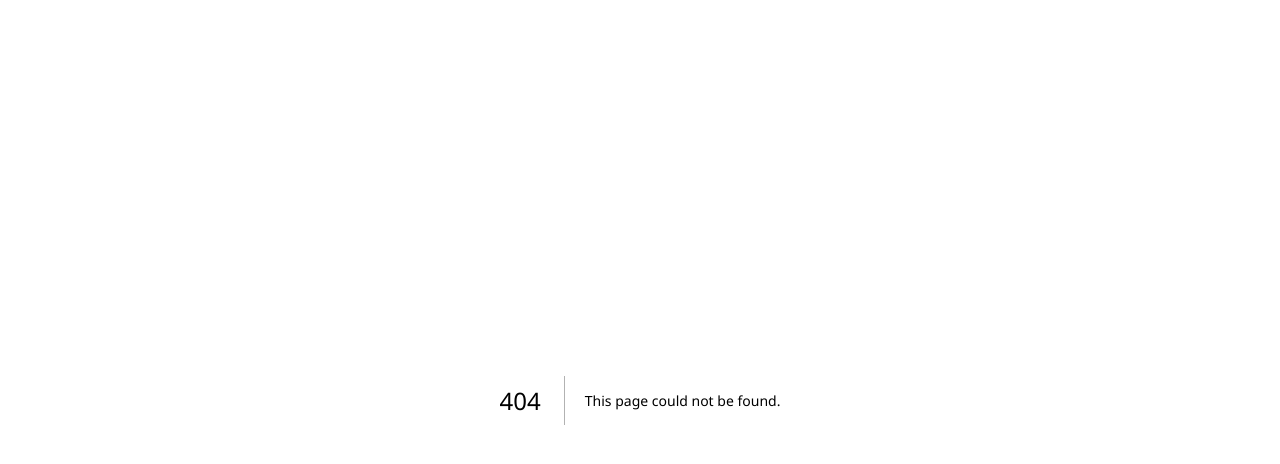
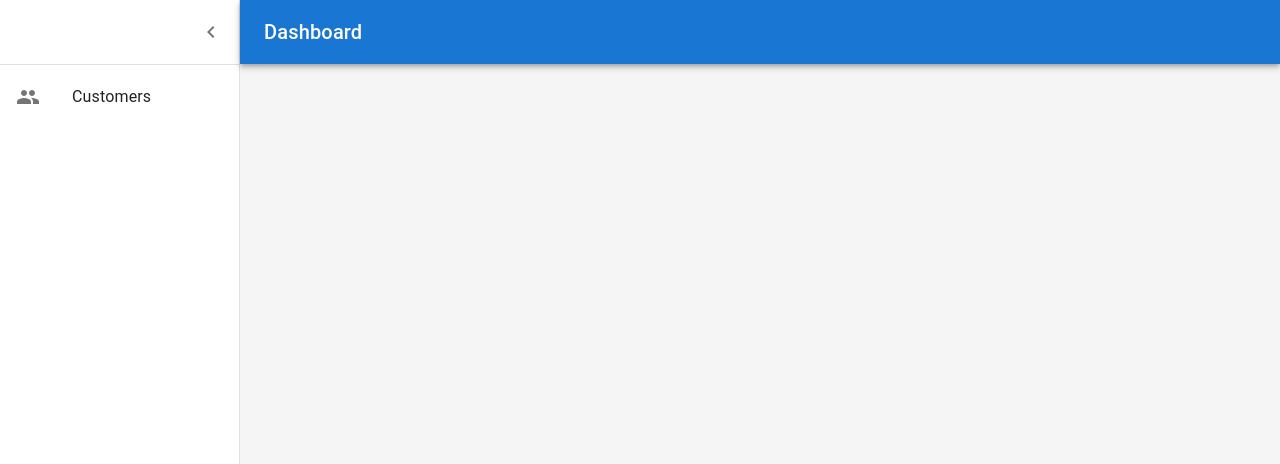
Before and after one commit to rfkevin/project, a Next.js app: page /admin/users in a window 1280 px wide. Before the commit this address had no page. Shown: the top 464 px of the page. Built offline with nearby package versions, Linux system fonts and the light colour scheme.

Commit message:
dashboard

```diff
--- /dev/null
+++ b/app/admin/users/listItems.jsx
@@ -0,0 +1,20 @@
+import * as React from 'react';
+import ListItemButton from '@mui/material/ListItemButton';
+import ListItemIcon from '@mui/material/ListItemIcon';
+import ListItemText from '@mui/material/ListItemText';
+
+
+
+import PeopleIcon from '@mui/icons-material/People';
+
+export const mainListItems = (
+  <React.Fragment>
+   <ListItemButton>
+      <ListItemIcon>
+        <PeopleIcon />
+      </ListItemIcon>
+      <ListItemText primary="Customers" />
+    </ListItemButton>
+
+  </React.Fragment>
+);
--- /dev/null
+++ b/app/admin/users/page.css
@@ -0,0 +1,3 @@
+.h1{
+position: relative;
+};
--- /dev/null
+++ b/app/admin/users/page.jsx
@@ -0,0 +1,151 @@
+"use client"
+import * as React from 'react';
+import { styled, createTheme, ThemeProvider } from '@mui/material/styles';
+import CssBaseline from '@mui/material/CssBaseline';
+import MuiDrawer from '@mui/material/Drawer';
+import Box from '@mui/material/Box';
+import MuiAppBar from '@mui/material/AppBar';
+import Toolbar from '@mui/material/Toolbar';
+import List from '@mui/material/List';
+import Typography from '@mui/material/Typography';
+import Divider from '@mui/material/Divider';
+import IconButton from '@mui/material/IconButton';
+import Badge from '@mui/material/Badge';
+import {mainListItems} from './listItems';
+import MenuIcon from '@mui/icons-material/Menu';
+import ChevronLeftIcon from '@mui/icons-material/ChevronLeft';
+import NotificationsIcon from '@mui/icons-material/Notifications';
+
+const drawerWidth = 240;
+
+const AppBar = styled(MuiAppBar, {
+  shouldForwardProp: (prop) => prop !== 'open',
+})(({ theme, open }) => ({
+  zIndex: theme.zIndex.drawer + 1,
+  transition: theme.transitions.create(['width', 'margin'], {
+    easing: theme.transitions.easing.sharp,
+    duration: theme.transitions.duration.leavingScreen,
+  }),
+  ...(open && {
+    marginLeft: drawerWidth,
+    width: `calc(100% - ${drawerWidth}px)`,
+    transition: theme.transitions.create(['width', 'margin'], {
+      easing: theme.transitions.easing.sharp,
+      duration: theme.transitions.duration.enteringScreen,
+    }),
+  }),
+}));
+
+const Drawer = styled(MuiDrawer, { shouldForwardProp: (prop) => prop !== 'open' })(
+  ({ theme, open }) => ({
+    '& .MuiDrawer-paper': {
+      position: 'relative',
+      whiteSpace: 'nowrap',
+      width: drawerWidth,
+      transition: theme.transitions.create('width', {
+        easing: theme.transitions.easing.sharp,
+        duration: theme.transitions.duration.enteringScreen,
+      }),
+      boxSizing: 'border-box',
+      ...(!open && {
+        overflowX: 'hidden',
+        transition: theme.transitions.create('width', {
+          easing: theme.transitions.easing.sharp,
+          duration: theme.transitions.duration.leavingScreen,
+        }),
+        width: theme.spacing(7),
+        [theme.breakpoints.up('sm')]: {
+          width: theme.spacing(9),
+        },
+      }),
+    },
+  }),
+);
+
+// TODO remove, this demo shouldn't need to reset the theme.
+const defaultTheme = createTheme();
+
+export default function Dashboard() {
+  const [open, setOpen] = React.useState(true);
+  const toggleDrawer = () => {
+    setOpen(!open);
+  };
+
+  return (
+    <ThemeProvider theme={defaultTheme}>
+      <Box sx={{ display: 'flex' }}>
+        <CssBaseline />
+        <AppBar position="absolute" open={open}>
+          <Toolbar
+            sx={{
+              pr: '24px', // keep right padding when drawer closed
+            }}
+          >
+            <IconButton
+              edge="start"
+              color="inherit"
+              aria-label="open drawer"
+              onClick={toggleDrawer}
+              sx={{
+                marginRight: '36px',
+                ...(open && { display: 'none' }),
+              }}
+            >
+              <MenuIcon />
+            </IconButton>
+            <Typography
+              component="h1"
+              variant="h6"
+              color="inherit"
+              noWrap
+              sx={{ flexGrow: 1 }}
+            >
+              Dashboard
+            </Typography>
+            <IconButton color="inherit">
+              <Badge badgeContent={4} color="secondary">
+                <NotificationsIcon />
+              </Badge>
+            </IconButton>
+          </Toolbar>
+        </AppBar>
+        <Drawer variant="permanent" open={open}>
+          <Toolbar
+            sx={{
+              display: 'flex',
+              alignItems: 'center',
+              justifyContent: 'flex-end',
+              px: [1],
+            }}
+          >
+            <IconButton onClick={toggleDrawer}>
+              <ChevronLeftIcon />
+            </IconButton>
+          </Toolbar>
+          <Divider />
+          <List component="nav">
+            {mainListItems}
+
+          </List>
+        </Drawer>
+        <Box
+          component="main"
+          sx={{
+            backgroundColor: (theme) =>
+              theme.palette.mode === 'light'
+                ? theme.palette.grey[100]
+                : theme.palette.grey[900],
+            flexGrow: 1,
+            height: '100vh',
+            overflow: 'auto',
+          }}
+
+        >
+          <Toolbar />
+
+        </Box>
+
+      </Box>
+    </ThemeProvider>
+  );
+}
--- a/app/global.css
+++ b/app/global.css
@@ -14,3 +14,6 @@
 
     top: 60px !important;
 }
+.MuiToolbar-root.MuiToolbar-gutters.MuiToolbar-regular.css-m9mp0w-MuiToolbar-root > .MuiButtonBase-root.MuiIconButton-root.MuiIconButton-colorInherit.MuiIconButton-sizeMedium.css-zylse7-MuiButtonBase-root-MuiIconButton-root{
+    display: none !important;
+}
```
